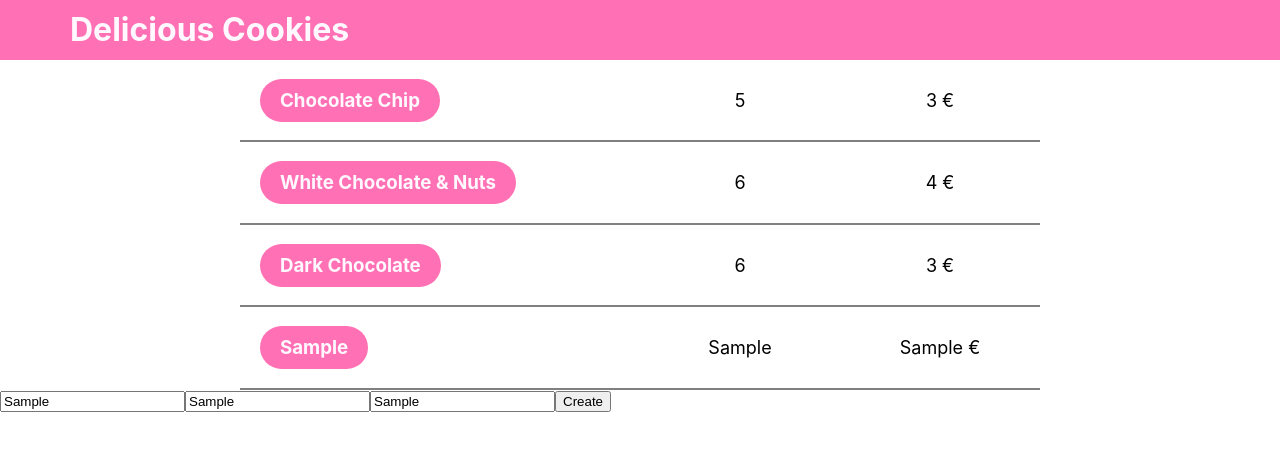
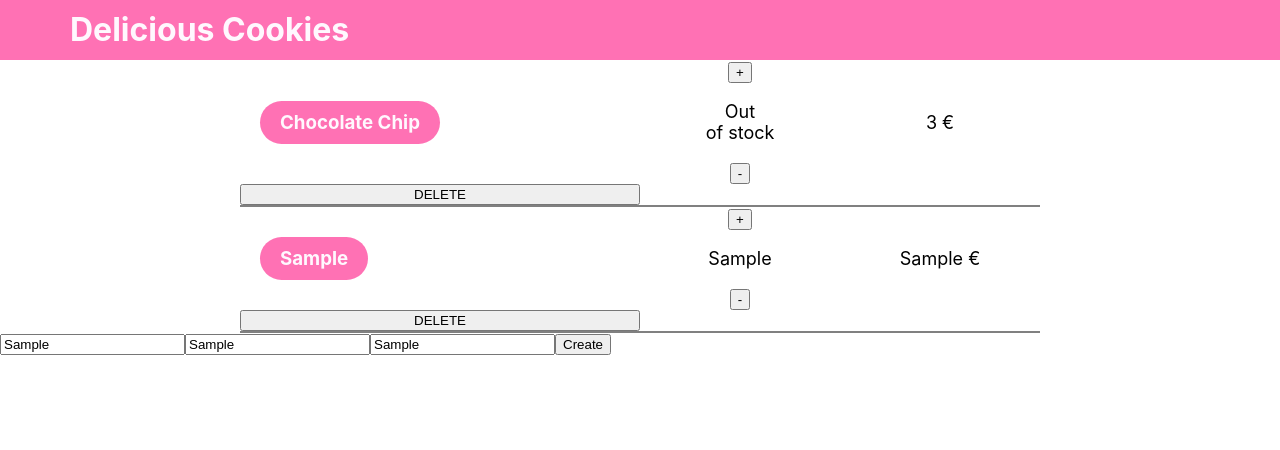
Before and after one commit to pauline-wim/test-tech-mavoie, a React (Create React App) app: page / in a window 1280 px wide. Both pictures are taken after typing "Sample", "Sample", "Sample" into the empty fields and a click on the input "Create". Shown: the top 450 px of the page. Built offline with nearby package versions, Linux system fonts and the light colour scheme; some icons are missing.

Commit message:
Added Increment & Decrement btn

```diff
--- a/src/components/ArticleList.js
+++ b/src/components/ArticleList.js
@@ -1,38 +1,92 @@
-import { useContext, useState, useEffect } from "react";
+import { useContext, useState } from "react";
 // Context
 import { FormContext } from "../App";
 
 export default function ArticleList() {
   const formData = useContext(FormContext);
+  const [quantity, setQuantity] = useState(0);
+  const ArticleList = [
+    { name: "first" },
+    { name: "second" },
+    { name: "third" },
+  ];
+  const [newList, setNewList] = useState(ArticleList);
+  const [remove, setRemove] = useState(false);
+
+  const handleIncrease = () => {
+    setQuantity((prevState) => {
+      return prevState + 1;
+    });
+  };
+
+  const handleDecrease = () => {
+    setQuantity((prevState) => {
+      if (quantity > 0) {
+        return prevState - 1;
+      } else {
+        return prevState;
+      }
+    });
+  };
+
+  const handleDelete = (id) => {
+    setNewList(
+      newList.filter((item) => {
+        if (item.name === id) {
+          console.log(item);
+          return item;
+        }
+        return setRemove(true);
+      })
+    );
+  };
 
   return (
     <main>
-      <article>
-        <h3>Chocolate Chip</h3>
-        <p className="quantity">5</p>
-        <p className="price">3 €</p>
-      </article>
-      <article>
-        <h3>White Chocolate & Nuts</h3>
-        <p className="quantity">6</p>
-        <p className="price">4 €</p>
-      </article>
-      <article>
-        <h3>Dark Chocolate</h3>
-        <p className="quantity">6</p>
-        <p className="price">3 €</p>
-      </article>
+      {remove ? null : (
+        <article id="first">
+          <h3>Chocolate Chip</h3>
+          <div className="quantity">
+            <button className="increase" onClick={handleIncrease}>
+              +
+            </button>
+            <p>
+              {quantity !== 0 ? (
+                quantity
+              ) : (
+                <span className="outOfStock">
+                  Out <br /> of stock
+                </span>
+              )}
+            </p>
+            <button className="decrease" onClick={handleDecrease}>
+              -
+            </button>
+          </div>
+          <p className="price">3 €</p>
+          <button onClick={() => handleDelete("first")}>DELETE</button>
+        </article>
+      )}
       {formData.map((cookie, i) => {
-        // console.log(cookie);
         if (i > 0) {
           return (
             <article key={i}>
               <h3>{cookie.productName}</h3>
-              <p className="quantity">{cookie.quantity}</p>
+              <div className="quantity">
+                <button className="increase" onClick={handleIncrease}>
+                  +
+                </button>
+                <p>{cookie.quantity}</p>
+                <button className="decrease" onClick={handleDecrease}>
+                  -
+                </button>
+              </div>
               <p className="price">{cookie.price} €</p>
+              <button onClick={handleDelete}>DELETE</button>
             </article>
           );
         }
+        return null;
       })}
     </main>
   );
```
